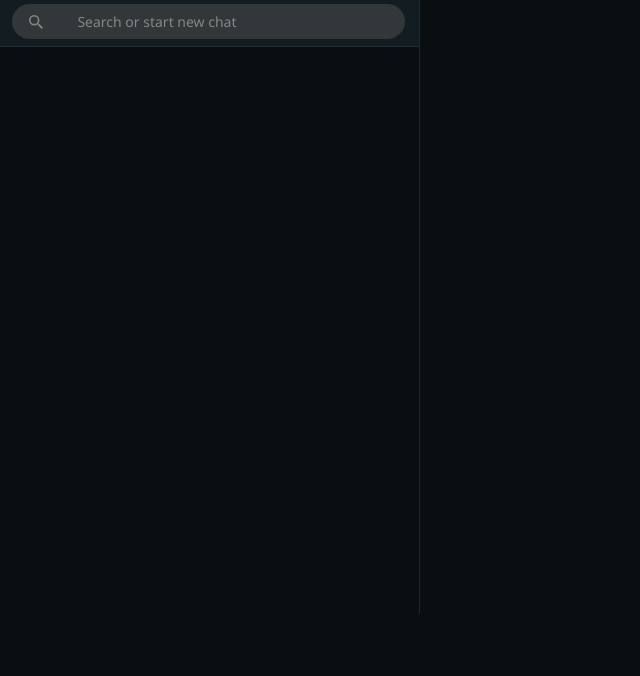
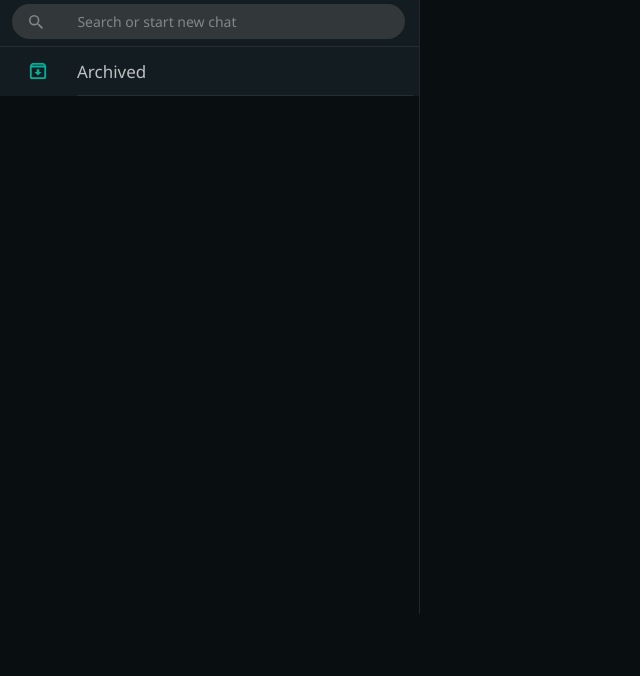
Before and after one commit to gochaavsajanishvili/randomProjects, a plain HTML site: page whatsapp_web_clone/index.html in a window 1280 px wide. Shown: the part 124-800 px from the top of the page, without its empty margins (0-640 px from the left). Drawn offline with Linux system fonts and the light colour scheme.

Commit message:
added Archived button

```diff
--- a/whatsapp_web_clone/css/main.css
+++ b/whatsapp_web_clone/css/main.css
@@ -6,6 +6,8 @@
   --highlight-bgColor: #323739;
   --chatsList-bgColor: #131C21;
   --chatList-border: #242d32;
+  --primary-txt: #BEC0C2;
+  --icon-color: #00af9c;
 }
 
 /* ====== General Styles ====== */
@@ -135,3 +137,53 @@ header {
   font-size: 14px;
   font-weight: 400;
 }
+
+/* ====== Chat List Chats Styles ====== */
+.chats {
+  overflow-y: auto;
+}
+
+.chats .archived {
+  background-color: var(--chatsList-bgColor);
+  color: var(--primary-txt);
+  width: 100%;
+  height: 49px;
+  cursor: pointer;
+  border: none;
+  display: flex;
+  align-items: center;
+}
+
+.chats .archived .archived_inner {
+  display: flex;
+  align-items: center;
+  justify-content: space-between;
+  margin-left: 23px;
+  width: 100%;
+  /* border: 1px solid red; */
+  /* height: 150px; */
+}
+
+.chats .archived .archived_icon svg {
+  color: var(--icon-color);
+  margin-left: 23px;
+  margin-top: 2px;
+}
+
+.chats .archived .archived_text {
+  display: flex;
+  align-items: center;
+  font-size: 17px;
+  font-family: 'Segoe UI', sans-serif;
+  font-weight: 500;
+  flex-grow: 1;
+  text-align: left;
+  margin-left: 30px;
+  height: 48px;
+  border-bottom: 1px solid var(--chatList-border);
+  /* margin-top: -1px; */
+  /* border: 1px solid red; */
+  /* padding-bottom: 12px; */
+  /* line-height: 1; */
+  /* width: 100%; */
+}
--- a/whatsapp_web_clone/index.html
+++ b/whatsapp_web_clone/index.html
@@ -38,6 +38,25 @@
           <input type="search" name="chat_search" placeholder="Search or start new chat" id="search">
         </label>
       </form>
+
+      <div class="chats">
+        <button class="archived">
+
+          <span class="archived_icon">
+            <svg width="18" height="18" viewBox="0 0 20 20" fill="none"><path d="M18.54 3.23l-1.39-1.68C16.88 1.21 16.47 1 16 1H4c-.47 0-.88.21-1.16.55L1.46 3.23C1.17 3.57 1 4.02 1 4.5V17c0 1.1.9 2 2 2h14c1.1 0 2-.9 2-2V4.5c0-.48-.17-.93-.46-1.27zM4.24 3h11.52l.81.97H3.44l.8-.97zM3 17V6h14v11H3zm8.45-9h-2.9v3H6l4 4 4-4h-2.55V8z" fill="currentColor"></path></svg>
+          </span>
+          <!-- <div class="archived_inner">
+
+
+
+          </div> -->
+          <span class="archived_text">
+            Archived
+          </span>
+
+        </button>
+      </div>
+
     </div>
 
     <div class="full_chat">
```
